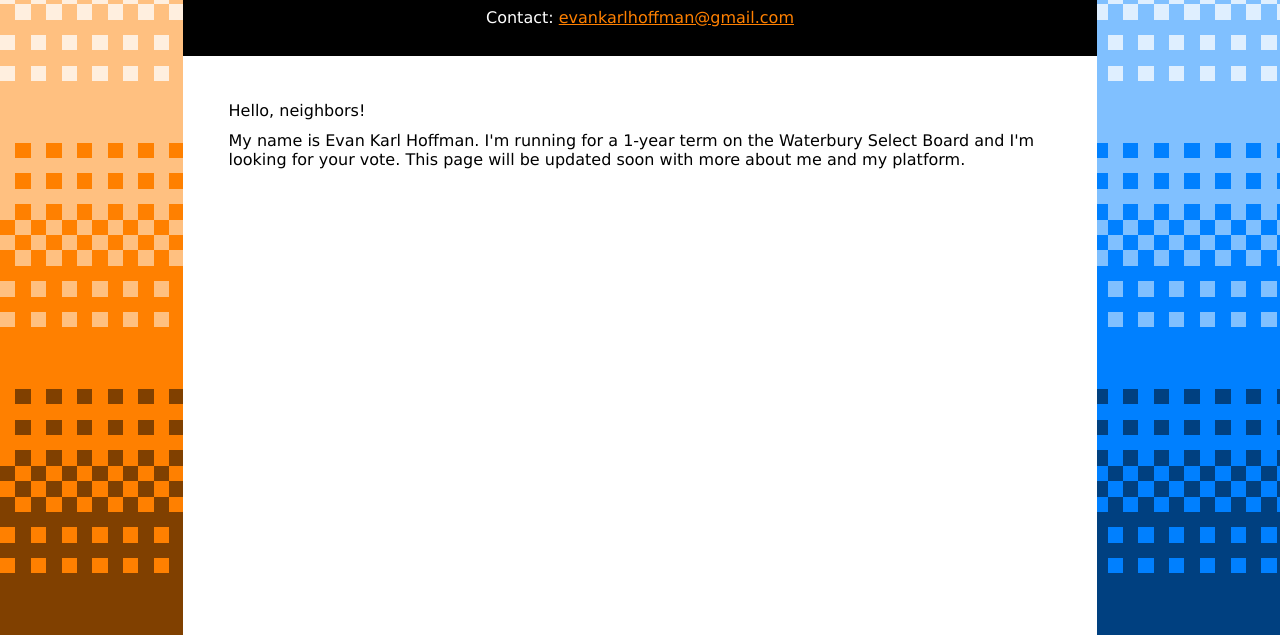
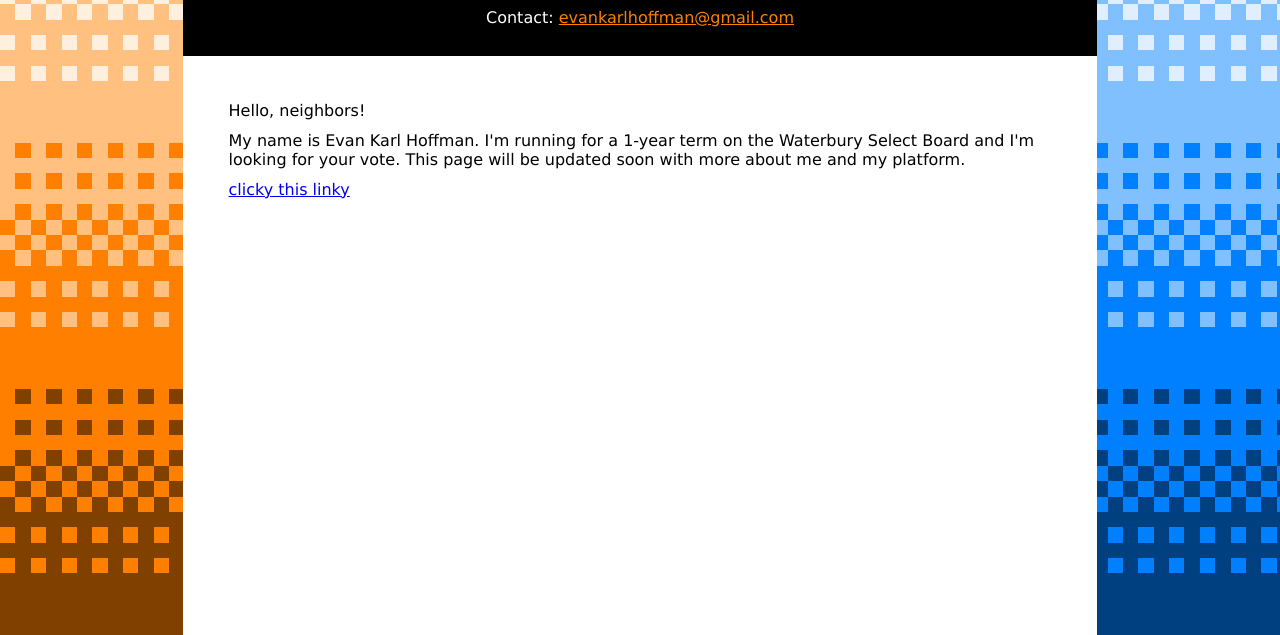
Before and after one commit to evankh/campaign-website, a plain HTML site: page index.html in a window 1280 px wide. Shown: the part 165-800 px from the top of the page. Drawn offline with Linux system fonts and the light colour scheme.

Commit message:
temporary http referrer test

```diff
--- a/index.html
+++ b/index.html
@@ -48,7 +48,7 @@
 			<div id="text-main" style="padding: 5%;">
 				<p>Hello, neighbors!
 				<p>My name is Evan Karl Hoffman. I'm running for a 1-year term on the Waterbury Select Board and I'm looking for your vote. This page will be updated soon with more about me and my platform.
-				<p>
+				<p><a href="http://evankh.rf.gd/">clicky this linky</a>
 			</div>
 		</div>
 		<div class="sidebar" style="background-image: url(bg-blue.png)"></div>
```
